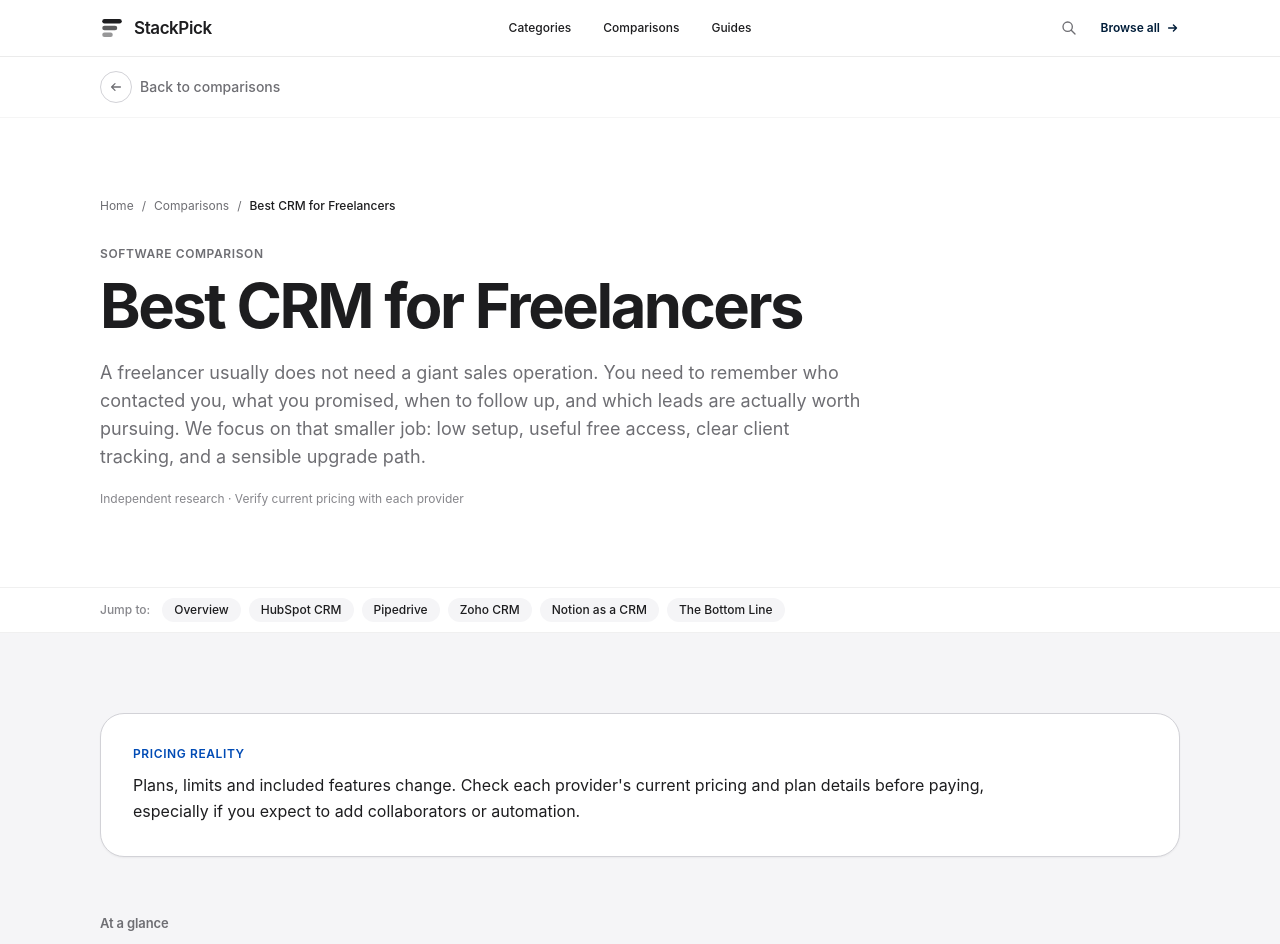
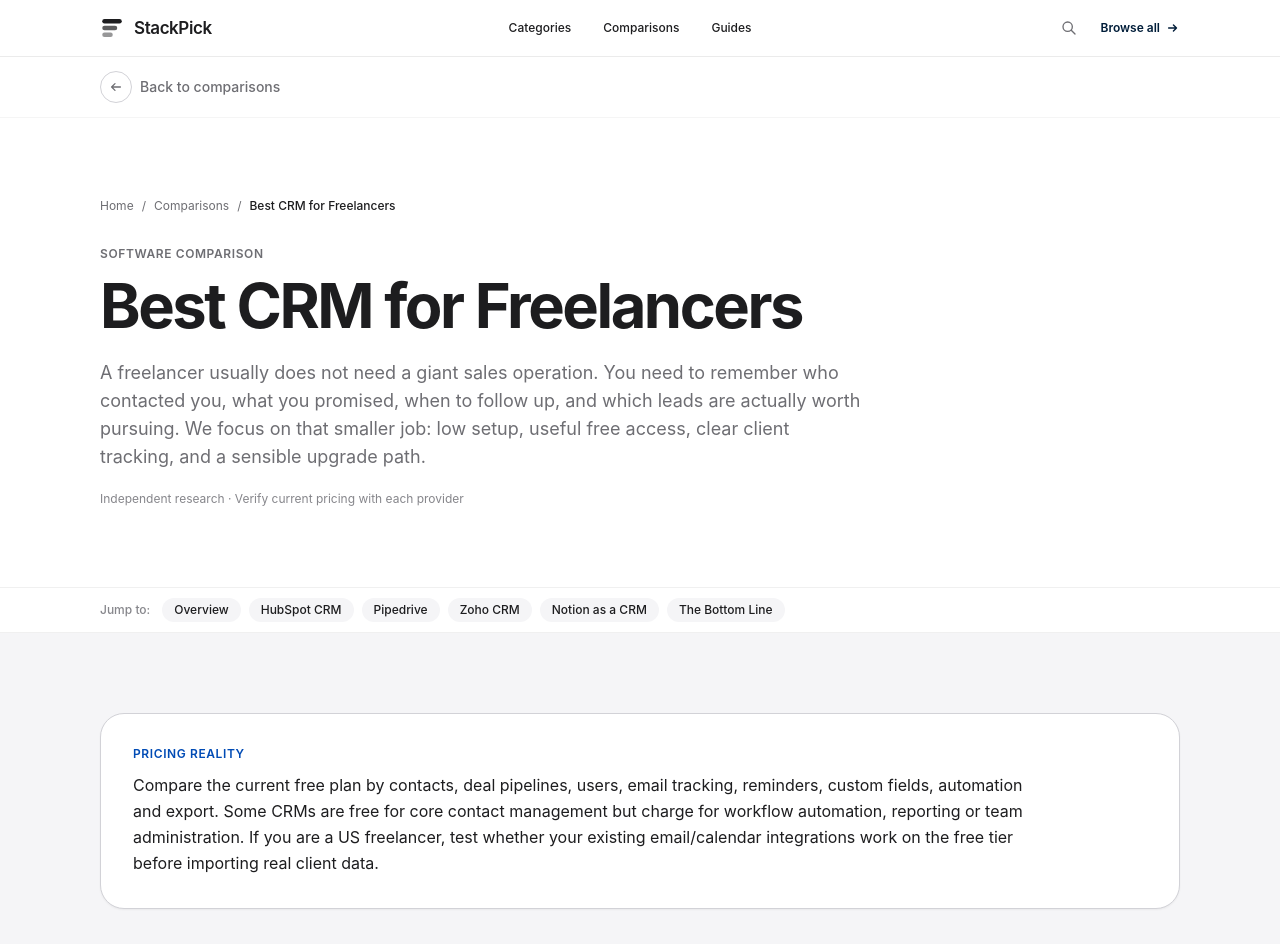
Before and after one commit to LinukaBandara/StackPick, a Next.js app: page /best/crm-for-freelancers in a window 1280 px wide. Shown: the top 944 px of the page. Built offline with nearby package versions, Linux system fonts and the light colour scheme; no server answers.

Commit message:
Improve free-plan guidance and practical recommendations

```diff
--- a/app/best/crm-for-freelancers/page.tsx
+++ b/app/best/crm-for-freelancers/page.tsx
@@ -14,7 +14,7 @@ export default function CrmForFreelancersPage() {
       title="Best CRM for Freelancers"
       slug="crm-for-freelancers"
       intro="A freelancer usually does not need a giant sales operation. You need to remember who contacted you, what you promised, when to follow up, and which leads are actually worth pursuing. We focus on that smaller job: low setup, useful free access, clear client tracking, and a sensible upgrade path."
-      pricingNote="Plans, limits and included features change. Check each provider's current pricing and plan details before paying, especially if you expect to add collaborators or automation."
+      pricingNote="Compare the current free plan by contacts, deal pipelines, users, email tracking, reminders, custom fields, automation and export. Some CRMs are free for core contact management but charge for workflow automation, reporting or team administration. If you are a US freelancer, test whether your existing email/calendar integrations work on the free tier before importing real client data."
       tools={[
         {
           name: "HubSpot CRM",
@@ -53,7 +53,7 @@ export default function CrmForFreelancersPage() {
           url: "https://www.notion.so/",
         },
       ]}
-      bottomLine="For most freelancers starting from scratch, HubSpot is the easiest place to start if you want a real CRM without an immediate subscription. Pipedrive makes more sense when selling and following deals is the center of your week. Zoho is compelling when it fits an existing Zoho stack. Notion is the better answer when your real requirement is a flexible client database rather than sales automation."
+      bottomLine="Choose HubSpot first if you want a purpose-built CRM and its current free limits cover your contacts and follow-ups. Choose Pipedrive only when a structured deal pipeline is worth paying for; consider Zoho when its wider ecosystem matches tools you already use. Notion can work for a lightweight client tracker, but it is not a drop-in replacement for CRM automation. If you have only a handful of repeat clients and never miss a follow-up, keep the spreadsheet until a real workflow problem appears."
     >
       <section className="bg-white">
         <div className="sp-container py-16 sm:py-20">
```
